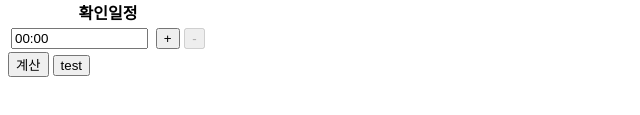
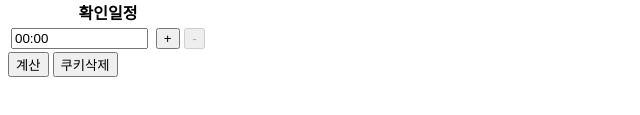
Before and after one commit to Phryxia/vector_logistics, a plain HTML site: page main.html in a window 1280 px wide. Shown: the part 179-294 px from the top of the page, 0-640 px from the left. Drawn offline with Linux system fonts and the light colour scheme.

Commit message:
minor change
디버그용 버튼

```diff
--- a/main.html
+++ b/main.html
@@ -110,7 +110,7 @@
 			<th>기타도구</th>
 		</tr>
 	</table>
-	<button onclick='window.localStorage.removeItem("cookie")'>test</button>
+	<button onclick='window.localStorage.removeItem("cookie"); document.cookie=""'>쿠키삭제</button>
 
 	<script src='util.js'></script>
 	<script src='kriss_vector.js'></script>
```
